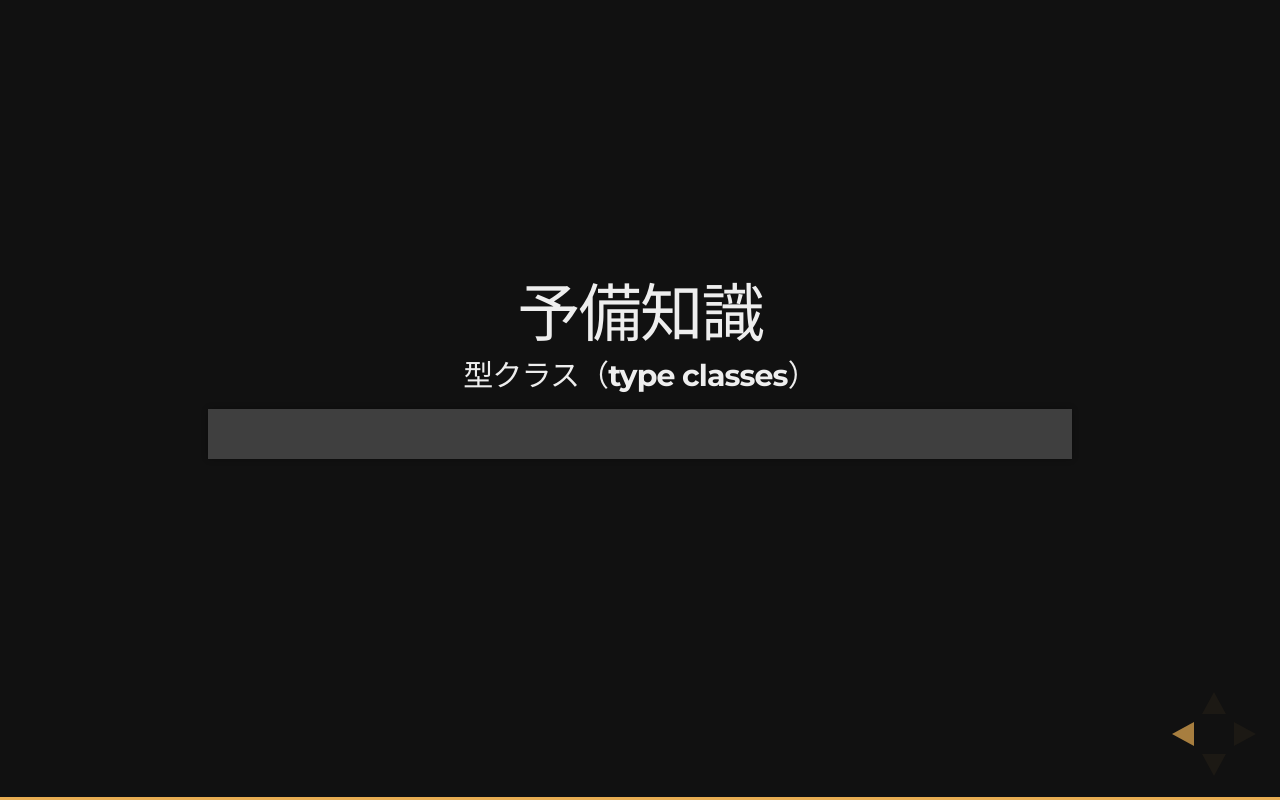
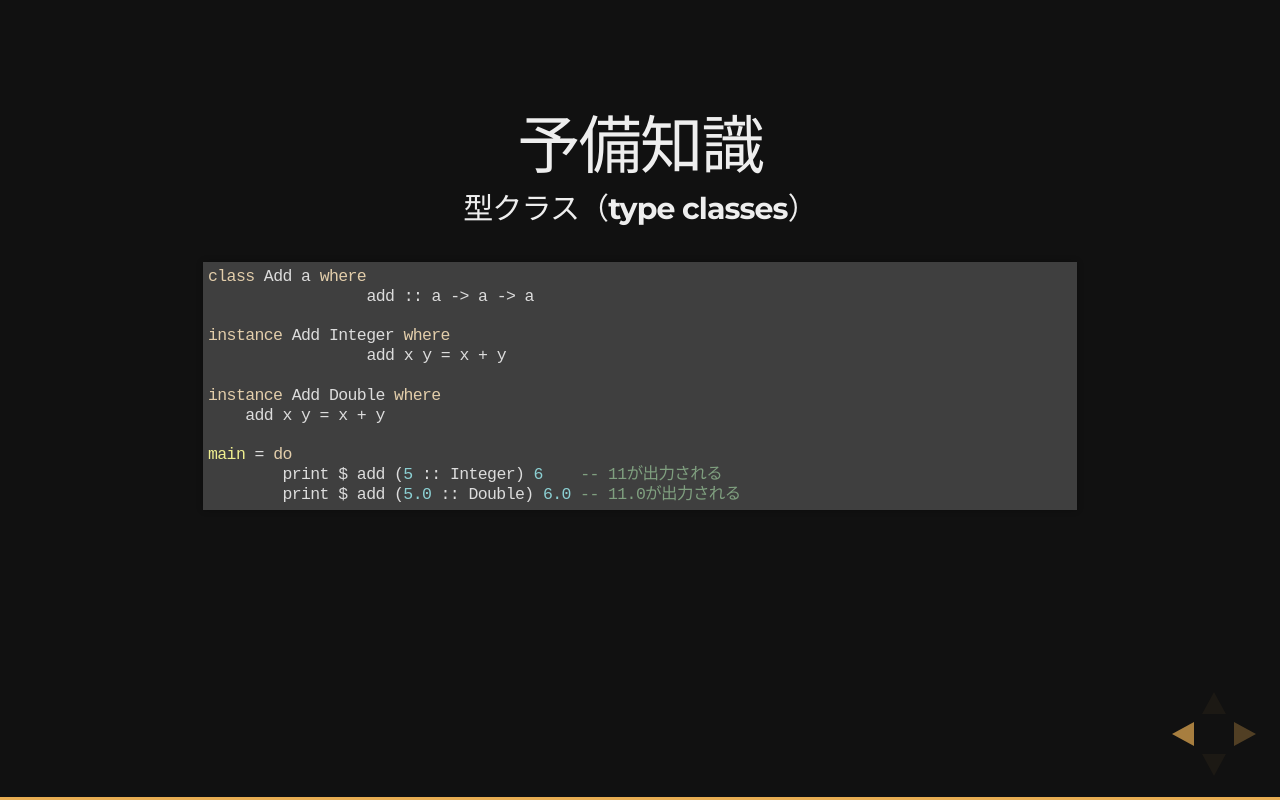
Before and after one commit to cdepillabout/haskell-type-families-presentation, a website: page index.html in a window 1280 px wide. Both pictures are taken after a click on the element 1251 px from the left and 734 px from the top of the page. Drawn offline with nearby package versions, Linux system fonts and the light colour scheme; files that its build step writes are made by us from their sources.

Commit message:
Fixed up my css to do some cool text highlighting-like stuff.

```diff
--- /dev/null
+++ b/css/my-stuff.css
@@ -0,0 +1,26 @@
+	.reveal .slides section .always-highlightcode {
+		text-shadow: 1px 1px 2px grey;
+		background-color: black;
+		border: 4px solid white;
+		font: bold 40px/55px monospace;
+	}
+
+
+.reveal .slides section .fragment.highlightcode {
+	opacity: 1;
+}
+	.reveal .slides section .fragment.highlightcode.visible.current-fragment {
+		text-shadow: 2px 2px 5px black;
+		/* background-color: black; */
+		/* border: 4px solid white; */
+		font: bold 40px/55px monospace;
+	}
+
+
+.reveal pre.codepre {
+    background: none repeat scroll 0 0 #3F3F3F;
+    color: #DCDCDC;
+    overflow: auto;
+    padding: 5px;
+    margin: 40px auto;
+}
--- a/index.html
+++ b/index.html
@@ -16,6 +16,7 @@
 
 		<link rel="stylesheet" href="css/reveal.min.css">
 		<link rel="stylesheet" href="css/theme/night.css" id="theme">
+		<link rel="stylesheet" href="css/my-stuff.css">
 
 		<!-- For syntax highlighting -->
 		<link rel="stylesheet" href="lib/css/zenburn.css">
@@ -51,8 +52,21 @@
 				<section>
 					<h2>予備知識</h2>
 					<h4>型クラス（type classes）</h4>
-					<pre><code>
-					</code></pre>
+					<pre class="codepre"><span data-fragment-index="1" class="fragment highlightcode"><span class="class"><span class="keyword">class</span> <span class="type">Add</span> a <span class="keyword">where</span></span></span>
+		<span data-fragment-index="1" class="fragment highlightcode">add :: a -&gt; a -&gt; a</span>
+
+<span data-fragment-index="2" class="fragment highlightcode"><span class="class"><span class="keyword">instance</span> <span class="type">Add</span> <span class="type">Integer</span> <span class="keyword">where</span></span></span>
+		<span data-fragment-index="2" class="fragment highlightcode">add x y = x + y</span>
+
+<span class="class"><span class="keyword">instance</span> <span class="type">Add</span> <span class="type">Double</span> <span class="keyword">where</span></span>
+    add x y = x + y
+
+<span class="title">main</span> = <span class="keyword">do</span>
+        print $ add (<span class="number">5</span> :: <span class="type">Integer</span>) <span class="number">6</span>    <span class="comment">-- 11が出力される</span>
+        print $ add (<span class="number">5.0</span> :: <span class="type">Double</span>) <span class="number">6.0</span> <span class="comment">-- 11.0が出力される</span></pre>
+
+					<p data-fragment-index="1" class="fragment">型クラスAdd aの宣言</p>
+					<p data-fragment-index="2" class="fragment">型クラスAdd aの宣言</p>
 
 					<aside class="notes">
 
```
